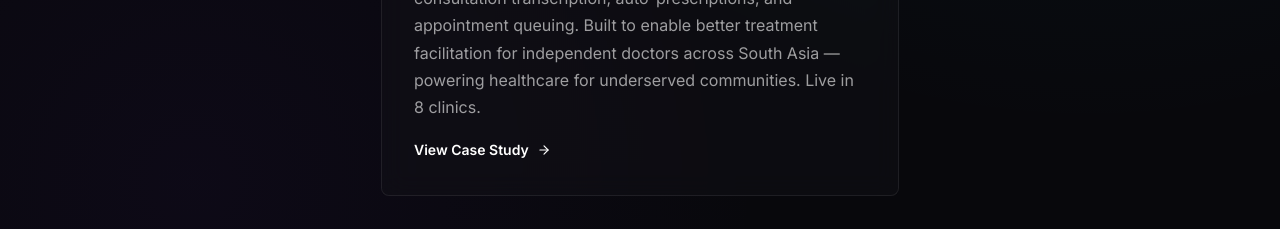
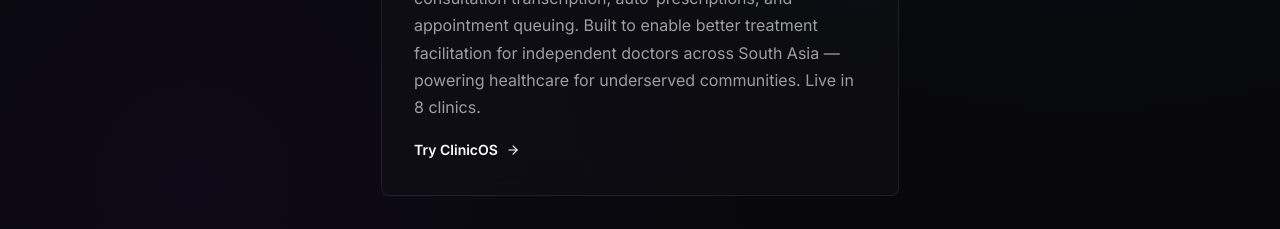
Before and after one commit to justsuyash/justsuyash_portfolio, a Next.js app: page / in a window 1280 px wide. Shown: the part 1820-2049 px from the top of the page. Built offline with nearby package versions, Linux system fonts and the light colour scheme.

Commit message:
copy: ClinicOS link → /ventures/clinicos (Try ClinicOS)

```diff
--- a/src/app/page.js
+++ b/src/app/page.js
@@ -575,7 +575,7 @@ const HomePage = () => {
                             <p style={{ color: 'rgba(255,255,255,0.6)', lineHeight: 1.7, marginBottom: '16px' }}>
                                 AI-powered clinic management SaaS. Real-time consultation transcription, auto-prescriptions, and appointment queuing. Built to enable better treatment facilitation for independent doctors across South Asia — powering healthcare for underserved communities. Live in 8 clinics.
                             </p>
-                            <Link href="/articles/clinicos-performance" style={{
+                            <Link href="/ventures/clinicos" style={{
                                 display: 'inline-flex',
                                 alignItems: 'center',
                                 gap: '8px',
@@ -584,7 +584,7 @@ const HomePage = () => {
                                 color: '#fff',
                                 transition: 'color 0.3s'
                             }}>
-                                View Case Study <ArrowRight size={14} />
+                                Try ClinicOS <ArrowRight size={14} />
                             </Link>
                         </motion.div>
                     </div>
```
